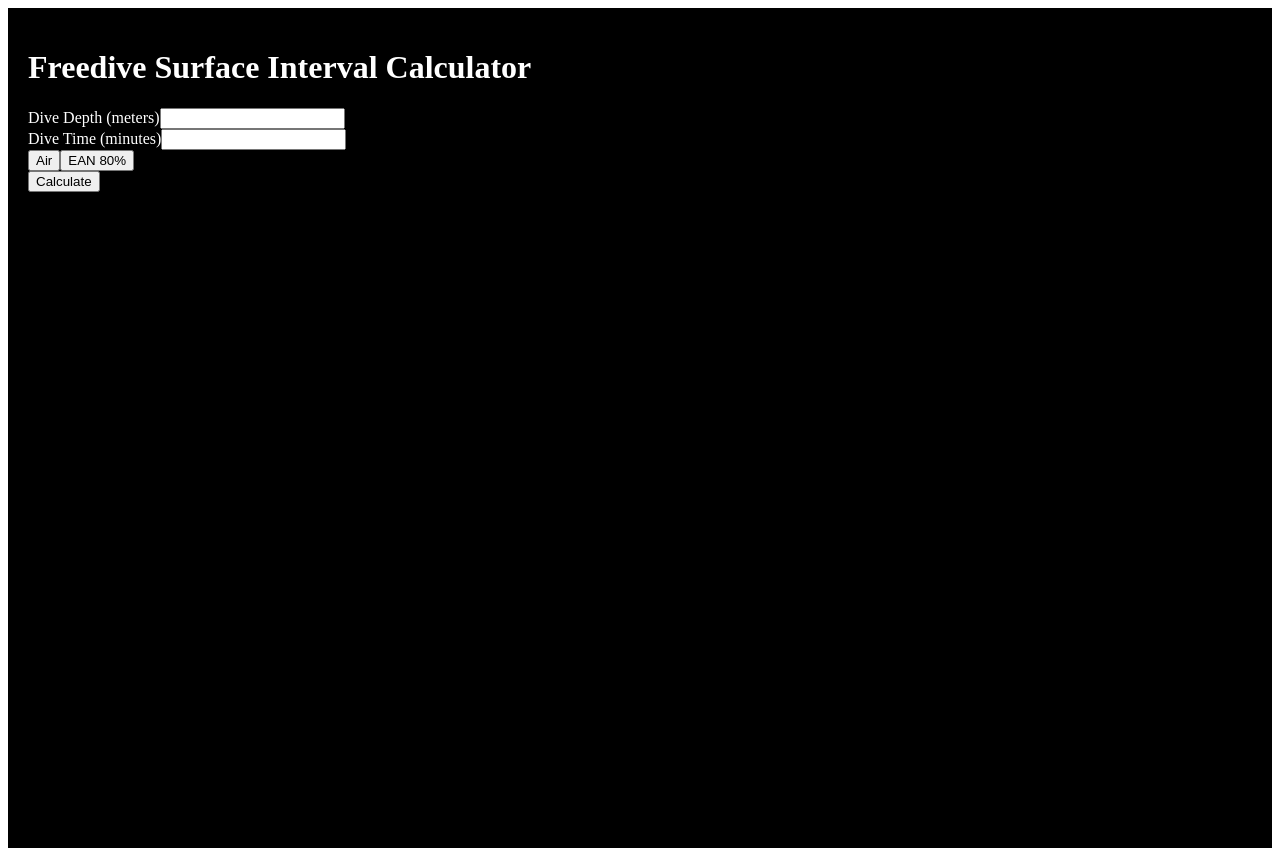
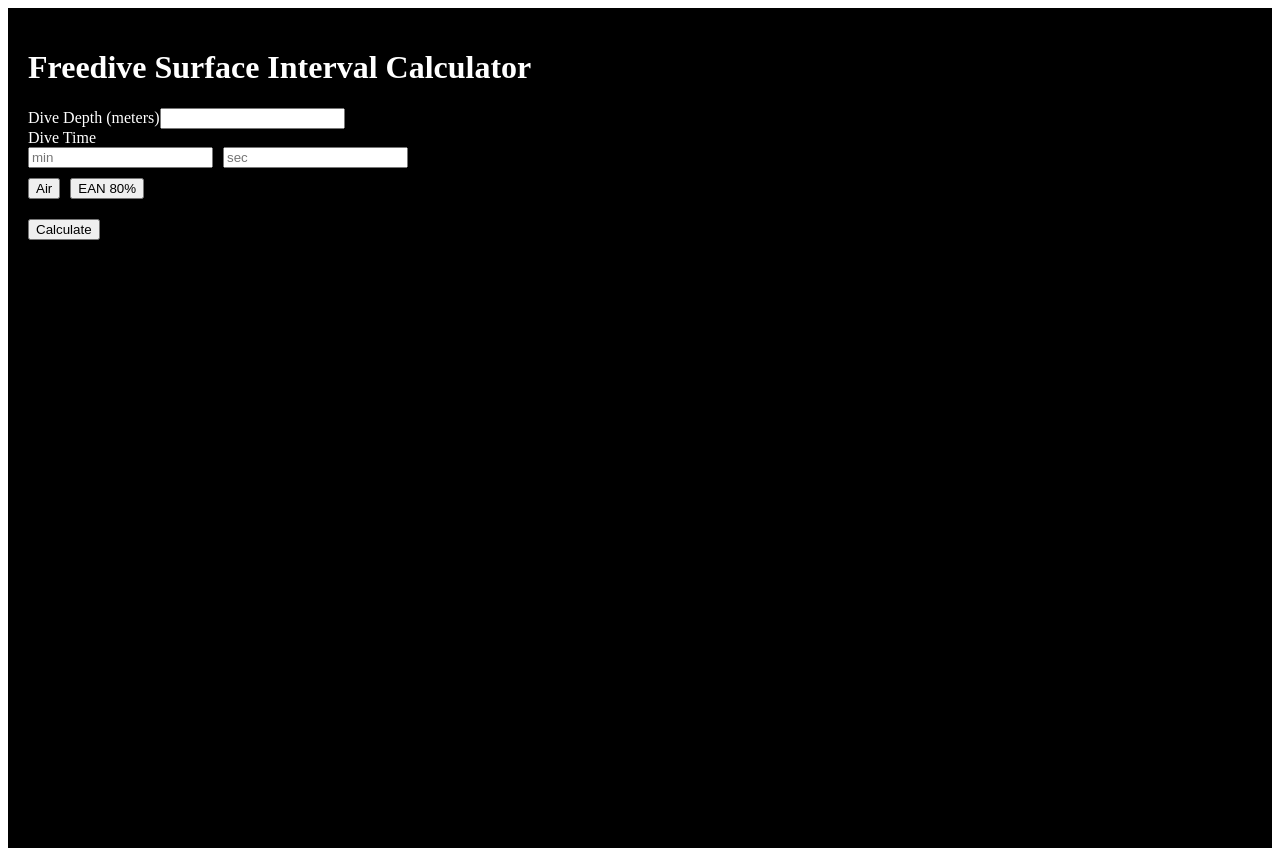
Before and after one commit to Nicholasfaz/freedive-si-calculator, a Next.js app: page / in a window 1280 px wide. Built offline with nearby package versions, Linux system fonts and the light colour scheme.

Commit message:
Update index.js
air only updated table

```diff
--- a/pages/index.js
+++ b/pages/index.js
@@ -1,24 +1,65 @@
 import React, { useState } from 'react';
+
+// Lookup table: Air SI values [row = dive time, col = depth in ft]
+const depthsFt = [10, 15, 20, 25, 30, 35, 40, 50, 60, 70, 80];
+const diveTimes = ["0:30", "0:45", "1:00", "1:15", "1:30", "1:45", "2:00", "2:15", "2:30"];
+const airTable = [
+  [0, 0, 0, 0, 0, 0, 0, 0, 0, 0, 0],
+  [0, 0, 0, 0, 0, 0, 0, 0, 0, 1, 1],
+  [0, 0, 0, 0, 0, 0, 0, 1, 1, 2, 2],
+  [0, 0, 0, 0, 0, 1, 1, 2, 3, 4, 4],
+  [0, 0, 0, 0, 1, 2, 2, 4, 5, 6, 7],
+  [0, 0, 0, 1, 2, 3, 4, 6, 7, 8, 9],
+  [0, 0, 1, 2, 3, 4, 5, 7, 9, 10, 11],
+  [0, 1, 2, 3, 4, 5, 6, 9, 10, 11, 13],
+  [1, 2, 3, 4, 5, 6, 7, 10, 11, 13, 14],
+];
+
+function lookupSurfaceIntervalAir(depthMeters, minutes, seconds) {
+  const totalSeconds = minutes * 60 + seconds;
+  const depthFeet = Math.round(depthMeters * 3.28084);
+  const closestDepth = depthsFt.reduce((prev, curr) =>
+    Math.abs(curr - depthFeet) < Math.abs(prev - depthFeet) ? curr : prev
+  );
+
+  let timeStr = null;
+  for (let t of diveTimes) {
+    const [min, sec] = t.split(":").map(Number);
+    const timeInSeconds = min * 60 + sec;
+    if (totalSeconds <= timeInSeconds) {
+      timeStr = t;
+      break;
+    }
+  }
+
+  if (!timeStr) return "Dive time too long";
+  const rowIndex = diveTimes.indexOf(timeStr);
+  const colIndex = depthsFt.indexOf(closestDepth);
+  const result = airTable[rowIndex][colIndex];
+  return `${result} minute${result === 1 ? '' : 's'}`;
+}
 
 export default function Home() {
   const [depth, setDepth] = useState('');
-  const [diveTime, setDiveTime] = useState('');
+  const [minutes, setMinutes] = useState('');
+  const [seconds, setSeconds] = useState('');
   const [gasType, setGasType] = useState('air');
   const [surfaceInterval, setSurfaceInterval] = useState(null);
 
   const calculateSI = () => {
-    const meters = parseFloat(depth);
-    const t = parseFloat(diveTime);
-    if (isNaN(meters) || isNaN(t)) {
+    const depthMeters = parseFloat(depth);
+    const min = parseInt(minutes);
+    const sec = parseInt(seconds);
+    if (isNaN(depthMeters) || isNaN(min) || isNaN(sec)) {
       setSurfaceInterval('Please enter valid numbers.');
       return;
     }
-    const feet = meters * 3.28084;
-    const airRatio = feet * (8 / 80);
-    const ean80Ratio = feet * (4 / 80);
-    const ratio = gasType === 'air' ? airRatio : ean80Ratio;
-    const si = ratio * t;
-    setSurfaceInterval(`${si.toFixed(1)} minutes`);
+    if (gasType === 'air') {
+      const si = lookupSurfaceIntervalAir(depthMeters, min, sec);
+      setSurfaceInterval(si);
+    } else {
+      setSurfaceInterval('EAN 80 table lookup not yet implemented.');
+    }
   };
 
   return (
@@ -29,15 +70,28 @@ export default function Home() {
         <input type="number" value={depth} onChange={e => setDepth(e.target.value)} />
       </div>
       <div>
-        <label>Dive Time (minutes)</label>
-        <input type="number" value={diveTime} onChange={e => setDiveTime(e.target.value)} />
+        <label>Dive Time</label>
+        <div style={{ display: 'flex', gap: '10px' }}>
+          <input type="number" placeholder="min" value={minutes} onChange={e => setMinutes(e.target.value)} />
+          <input type="number" placeholder="sec" value={seconds} onChange={e => setSeconds(e.target.value)} />
+        </div>
       </div>
-      <div>
-        <button onClick={() => setGasType('air')}>Air</button>
-        <button onClick={() => setGasType('ean80')}>EAN 80%</button>
+      <div style={{ marginTop: '10px' }}>
+        <button onClick={() => setGasType('air')} style={{ marginRight: '10px' }}>
+          Air
+        </button>
+        <button onClick={() => setGasType('ean80')}>
+          EAN 80%
+        </button>
       </div>
-      <button onClick={calculateSI}>Calculate</button>
-      {surfaceInterval && <div>Surface Interval: {surfaceInterval}</div>}
+      <button style={{ marginTop: '20px' }} onClick={calculateSI}>
+        Calculate
+      </button>
+      {surfaceInterval && (
+        <div style={{ marginTop: '20px', fontSize: '18px' }}>
+          Surface Interval: {surfaceInterval}
+        </div>
+      )}
     </div>
   );
 }
```
